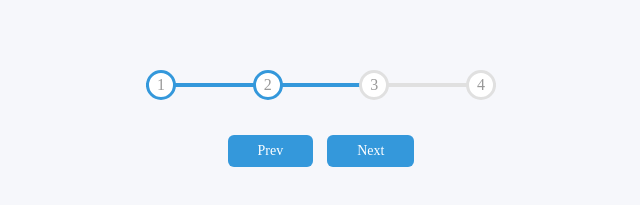
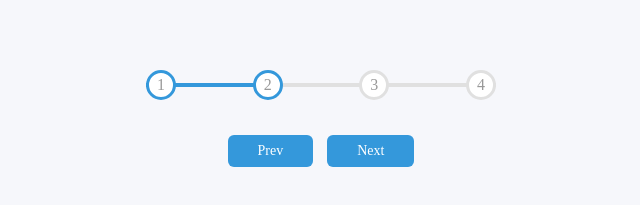
Before and after one commit to HenriqueDMenezes/Progress-Steps, a plain HTML site: page index.html in a window 1280 px wide. Both pictures are taken after a click on the button "Next". Shown: the part 279-484 px from the top of the page, 319-959 px from the left. Drawn offline with Linux system fonts and the light colour scheme; a web font is replaced by a local one.

Commit message:
JavaScript and HTML changes required for the application to function properly

```diff
--- a/index.html
+++ b/index.html
@@ -15,15 +15,9 @@
         <div class="circle">4</div>
       </div>
 
-      <button class="btn active" id="prev"  disable >Prev</button>
+      <button class="btn" id="prev" disabled>Prev</button>
       <button class="btn" id="next" >Next</button>
-
-
     </div>
-
-
-
-
 
     <script src="script.js"></script>
   </body>
--- a/script.js
+++ b/script.js
@@ -13,7 +13,8 @@ next.addEventListener('click',()=>{
     currentActive = circles.length
   }
 
-  update()
+  update();
+
 })
 
 
@@ -24,7 +25,7 @@ prev.addEventListener('click',()=>{
     currentActive = 1
   }
 
-  update()
+  update();
 
 })
 
@@ -47,8 +48,8 @@ function update(){
   }else if(currentActive === circles.length){
     next.disabled = true;
   }else{
-    prev.disable = false
-    next.disable = false
+    prev.disabled = false;
+    next.disabled = false;
   }
 
 }
--- a/style.css
+++ b/style.css
@@ -33,7 +33,7 @@ body{
   justify-content: space-between;
   position: relative;
   margin-bottom:30px;
-  max-width: auto;
+  max-width: 100%;
   width: 350px;
 }
 
```
